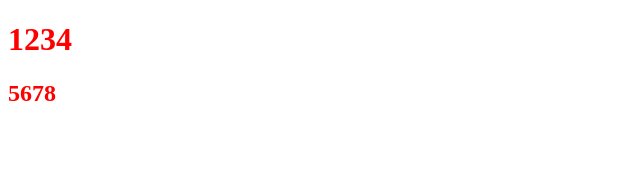
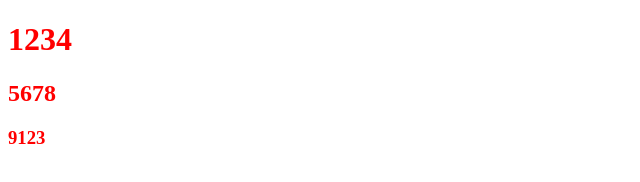
Before and after one commit to Hong2025-zx/testjsd, a plain HTML site: page index.html in a window 1280 px wide. Shown: the full height of the page, 0-640 px from the left. Drawn offline with Linux system fonts and the light colour scheme.

Commit message:
index h3

```diff
--- a/index.html
+++ b/index.html
@@ -9,5 +9,6 @@
 <body>
     <h1>1234</h1>
     <h2>5678</h2>
+    <h3>9123</h3>
 </body>
 </html>
```
